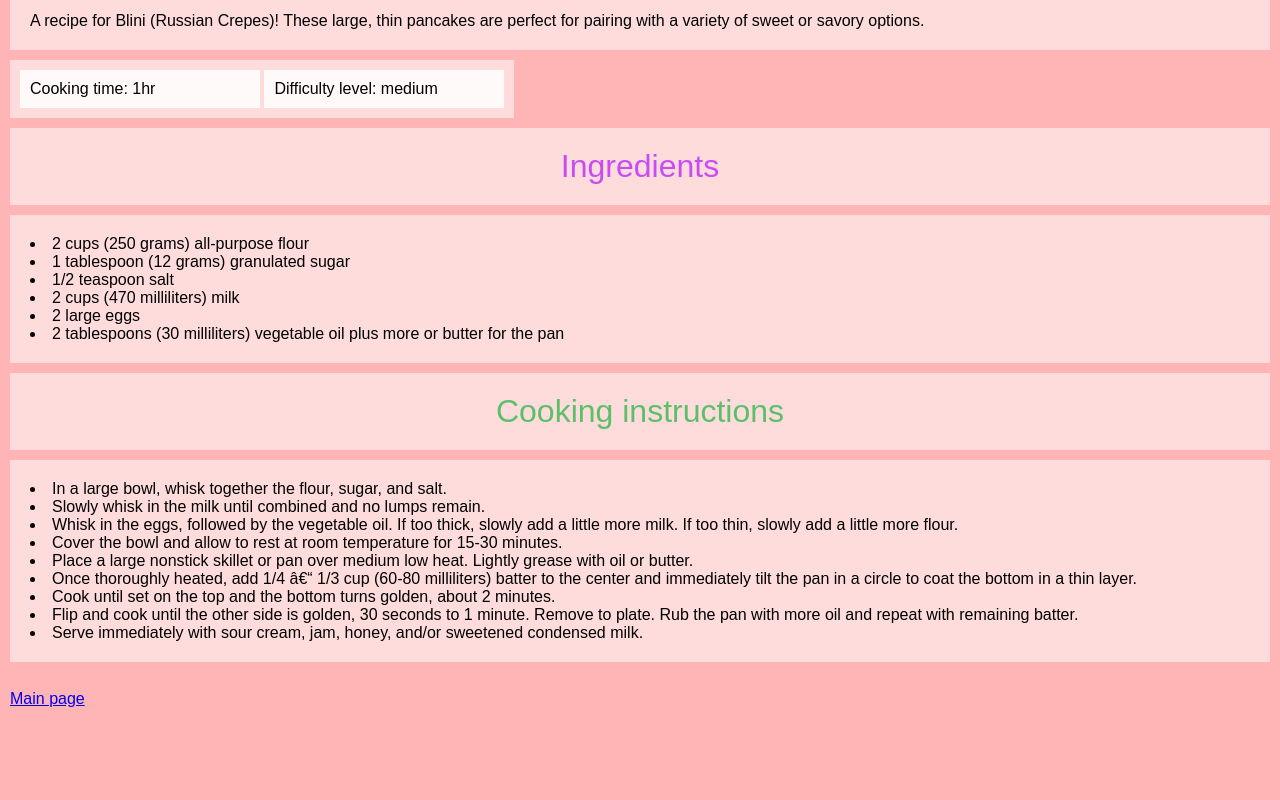
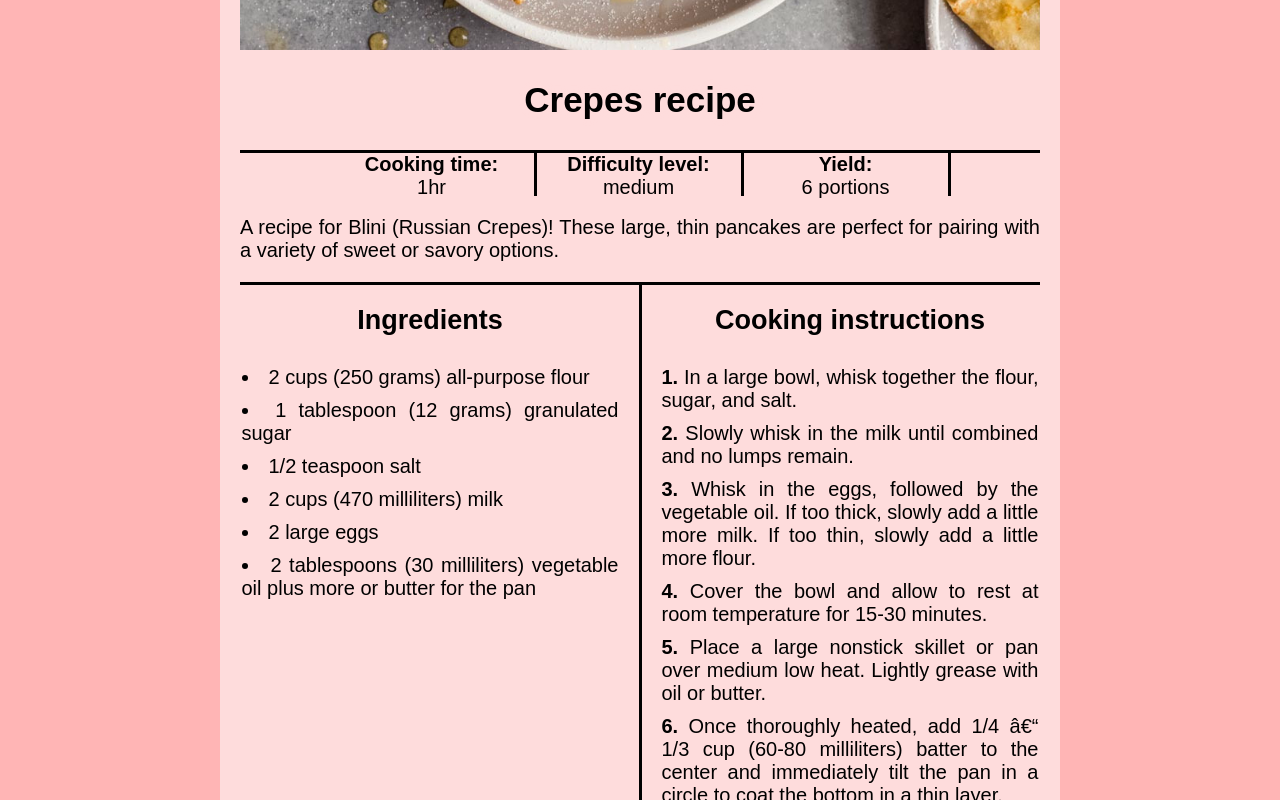
Before and after one commit to elenaalexandrova8/odin-recipes-css-boxmodel, a plain HTML site: page recipes/crepes.html in a window 1280 px wide. Shown: the part 520-1320 px from the top of the page. Before the commit the page ends 1238 px from the top, so only its background shows below. Drawn offline with Linux system fonts and the light colour scheme.

Commit message:
Update landing and recipes pages design using block and inline-block layouts

```diff
--- a/recipes/crepes.html
+++ b/recipes/crepes.html
@@ -6,23 +6,30 @@
         <link rel="stylesheet" href="../styles.css"/>
     </head>
     <body>
+        <div class="font recipe-card">
+            <img class="image-recipe" src="../images/crepes.jpg" alt="crepes photo">
             <h1 class="header-main">Crepes recipe</h1>
-        <img class="image" src="../images/crepes.jpg" alt="crepes picture">
-        <p class="recipe">A recipe for Blini (Russian Crepes)! These large, thin pancakes are perfect for pairing with a variety of sweet or savory options.</p>
-        <div class="recipe feature-chart">
-            <span class="recipe-features">Cooking time: 1hr</span>
-            <span class="recipe-features">Difficulty level: medium<span></div>
+            <div class="recipe-feature-chart">
+                <span class="font recipe-features"><span class="highlight">Cooking time:</span> <br />1hr</span>
+                <span class="font recipe-features"><span class="highlight">Difficulty level:</span> <br />medium</span>
+                <span class="font recipe-features recipe-noborderright"><span class="highlight">Yield: </span> <br /> 6 portions</span>
+            </div>
+            <p class="font recipe-text recipe-bottomborder ">A recipe for Blini (Russian Crepes)! These large, thin pancakes are perfect for pairing with a variety of sweet or savory options.</p>
+            <div class="ingredients-instructions-container recipe-borderright">
                 <h2 class="subheader-one">Ingredients</h2>
-        <ul class="recipe">
+                <ul class="font list-text">
                     <li>2 cups (250 grams) all-purpose flour</li>
                     <li>1 tablespoon (12 grams) granulated sugar</li>
                     <li>1/2 teaspoon salt</li>
                     <li>2 cups (470 milliliters) milk</li>
                     <li>2 large eggs</li>
-            <li>2 tablespoons (30 milliliters) vegetable oil plus more or butter for the pan</li>
+                    <li class="listelement-nomargin">2 tablespoons (30 milliliters) vegetable oil plus more or butter for the pan</li>
                 </ul>
-        <h2 class="subheader-two">Cooking instructions</h2>
-        <ol class="recipe">
+            </div>
+
+            <div class="ingredients-instructions-container recipe-borderleft">
+                <h2 class="subheader-one">Cooking instructions</h2>
+                <ol class=" font list-text">
                     <li>In a large bowl, whisk together the flour, sugar, and salt.</li>
                     <li>Slowly whisk in the milk until combined and no lumps remain.</li>
                     <li>Whisk in the eggs, followed by the vegetable oil. If too thick, slowly add a little more milk. If too thin, slowly add a little more flour.</li>
@@ -31,8 +38,10 @@
                     <li>Once thoroughly heated, add 1/4 – 1/3 cup (60-80 milliliters) batter to the center and immediately tilt the pan in a circle to coat the bottom in a thin layer.</li>
                     <li>Cook until set on the top and the bottom turns golden, about 2 minutes.</li>
                     <li>Flip and cook until the other side is golden, 30 seconds to 1 minute. Remove to plate. Rub the pan with more oil and repeat with remaining batter.</li>
-            <li>Serve immediately with sour cream, jam, honey, and/or sweetened condensed milk.</li>
+                    <li class="listelement-nomargin">Serve immediately with sour cream, jam, honey, and/or sweetened condensed milk.</li>
                 </ol>
+            </div>
+        </div>
         <br><a href="../index.html">Main page</a>
     </body>
 </html>
--- a/styles.css
+++ b/styles.css
@@ -1,88 +1,182 @@
 body {
     font-family: sans-serif;
     background-color: rgb(255, 181, 181);
-    margin: 10px;
+    margin: 10px 10px;
 }
 
 .header-main {
-    color: rgba(255, 0, 0, 0.656);
-    background-color: rgb(254, 220, 220);
+    color: black;
     font-weight: 600;
     padding: 20px;
-    font-size: xx-large;
+    font-size: 35px;
+    text-shadow: rgb(254, 220, 220) 1px 0 10px;;
     text-align: center;
     margin-bottom: 10px;
     margin-top: 0px;
 }
 
 .subheader-one {
-    color: rgba(170, 0, 255, 0.656);
+    color: black;
     background-color: rgb(254, 220, 220);
     padding: 20px;
-    font-weight: 400;
-    font-size: xx-large;
+    font-weight: 600;
+    font-size: 27px;
     text-align: center;
     margin-bottom: 10px;
     margin-top: 0px;
 
 }
 
-.subheader-two {
-    color: rgba(8, 175, 44, 0.656);
-    background-color: rgb(254, 220, 220);
-    padding: 20px;
-    font-weight: 400;
-    font-size: xx-large;
-    text-align: center;
-    margin-bottom: 10px;
-    margin-top: 0px;
-
-}
-
-.recipe {
+.font {
     color:black;
     background-color: rgb(254, 220, 220);
     font-weight: 300;
-    font-size: l;
-    padding: 20px;
-    margin-bottom: 10px;
-    margin-top: 0px;
+    font-size: 20px;
+}
 
+.highlight {
+    font-weight: 600;
+}
+
+/*Recipe preview styling*/
+.recipe-card-preview {
+    display: block;
+    width: 1040px;
+    margin: 0px auto 10px auto;
+    padding:20px;
+}
+
+.image-preview {
+    display: inline-block;
+    width: 400px;
+    height: 225px;
+    vertical-align: top;
 }
 
 .recipe-preview {
     display: inline-block;
-    vertical-align: top;
-    width: 400px;
+    width: 613px;
+    height: 225px;
+    margin: 0px 0px 0px 20px;
 }
 
-.image {
+.recipe-preview-text {
     display: block;
-    margin: 0px auto 10px auto;
-    width: 600px;
+    text-align:justify;
+    text-justify:justify;
+    height: 150px;
+    margin: 0px 0px 32px 0px;
 }
 
-.image-preview {
+.recipe-feature-chart-preview {
     display: inline-block;
-    width: 200px;
+}
+
+.recipe-features-preview {
+    display:inline-block;
+    vertical-align: top;
+    height: 43px;
+    width: 204px;
+}
+
+.button-view-recipe {
+    display: inline-block;
+    background-color:orange;
+    border: none;
+    text-align: center;
+    padding: 10px 20px;
+    font-size: 20px;
     vertical-align: middle;
 }
 
+/*Recipe page styling*/
+.recipe-card {
+    display: block;
+    width: 800px;
+    margin: 0px auto 10px auto;
+    text-align:center;
+    font-size: 0;
+    padding: 20px;
+}
+
+.image-recipe {
+    display: block;
+    margin: 0px auto 10px auto;
+    width: 800px;
+}
+
+.recipe-feature-chart {
+    display: block;
+    border-top: solid;
+    text-align:center;
+    margin: 0px auto 20px auto;
+
+}
+.recipe-features {
+    display:inline-block;
+    vertical-align: top;
+    height: 43px;
+    width: 204px;
+    border-right: solid;
+}
+
+.recipe-text {
+    display: block;
+    text-align:justify;
+    text-justify:justify;
+    padding: 0px 0px 20px 0px;
+    margin: 0px;
+}
+
+.recipe-bottomborder {
+    border-bottom: solid;
+}
+
+/*Ingredients, Instructions*/
+.ingredients-instructions-container {
+    display:inline-block;
+    width: 377px;
+    vertical-align: top;
+    padding:0px 20px 0px 20px;
+    margin: 0px;
+}
+
+.list-text {
+    display: block;
+    text-align:justify;
+    text-justify:justify;
+    padding: 0px;
+    margin: 0px;
+}
+
+.recipe-borderright {
+    border-right: solid;
+    padding: 0px 20px 0px 0px;
+}
+
+.recipe-borderleft {
+    border-left: solid;
+    margin: 0px 0px 0px -3px;
+    padding: 0px 0px 0px 20px;
+}
+
 ul, ol {
+    margin: 0px;
     list-style: inside;
 }
 
-.feature-chart {
-    display: inline-block;
-    margin-bottom: 10px;
-    margin-top: 0px;
-    padding: 10px;
+ol {
+    list-style-type: decimal;
 }
 
-.recipe-features {
-    display: inline-block;
-    background-color: rgb(255, 250, 250);
-    width: 220px;
-    padding: 10px;
-    margin: 0px;
+li {
+    margin-bottom: 10px;
 }
+
+ol li::marker{
+    font-weight: bold !important;
+}
+
+.listelement-nomargin {
+    margin-bottom: 0px;
+}
```
Also changed, not shown: index.html (+27 -15 lines), recipes/borscht.html (+20 -10 lines), recipes/eggplant.html (+20 -10 lines). Lines whose indentation alone changed are shown as unchanged.
